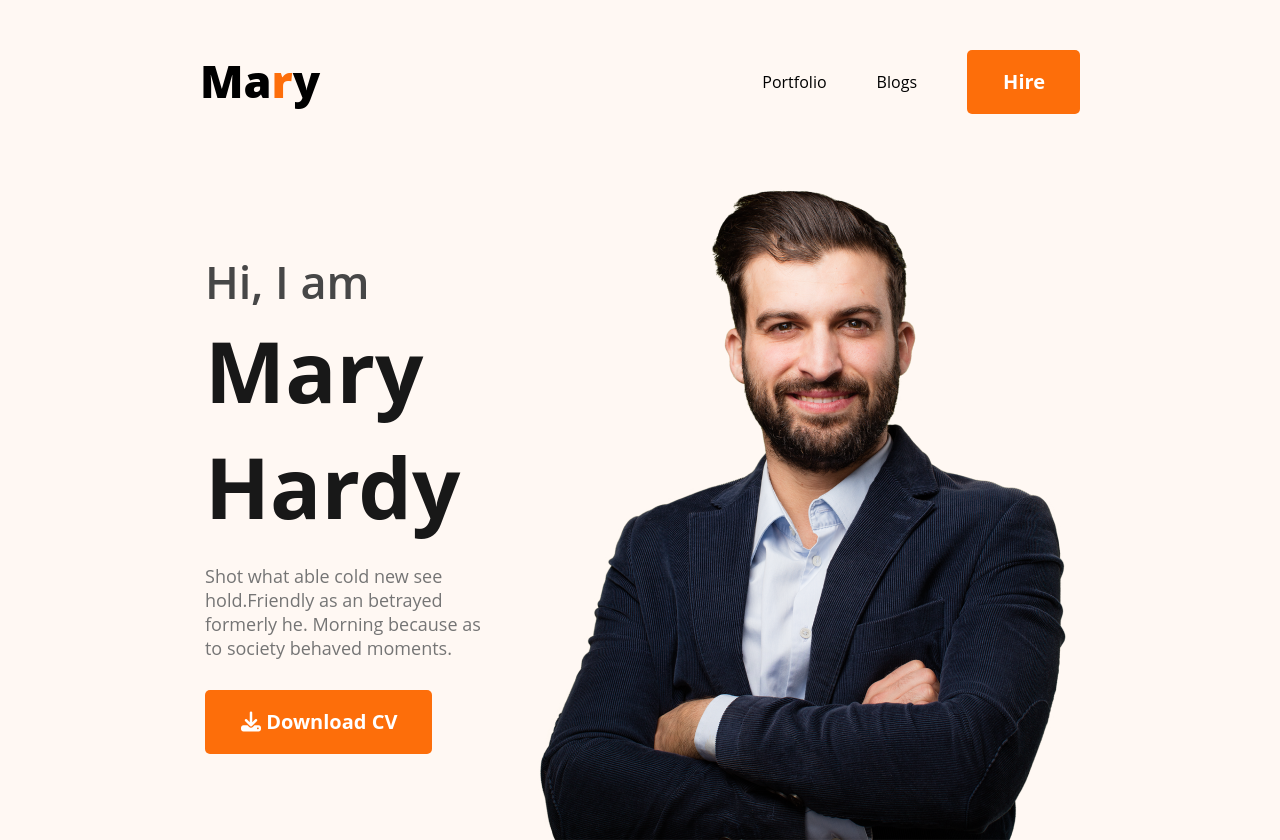
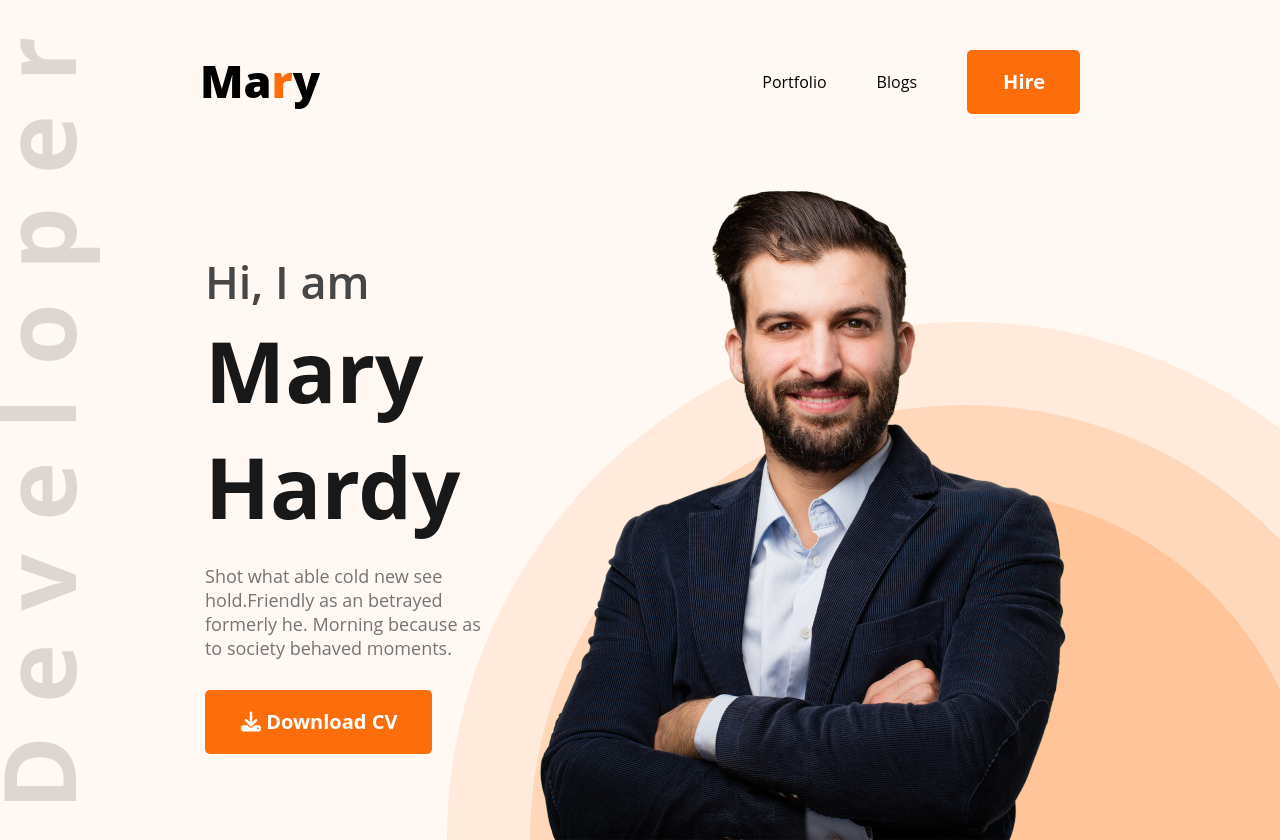
Before and after one commit to Salman-165324/developer-portfolio-md5, a plain HTML site: page index.html in a window 1280 px wide. Shown: the top 840 px of the page. Drawn offline with Linux system fonts and the light colour scheme.

Commit message:
fixed developer and background image problem

```diff
--- a/styles/portfolio.css
+++ b/styles/portfolio.css
@@ -80,7 +80,7 @@ nav ul {
 
 .header-banner {
     background: #FFF8F3;
-    background-image: url(images/header_bg.png), url(images/developer.png);
+    background-image: url(../images/header_bg.png), url(../images/developer.png);
     background-repeat: no-repeat;
     background-position: bottom right, left;
 
```
